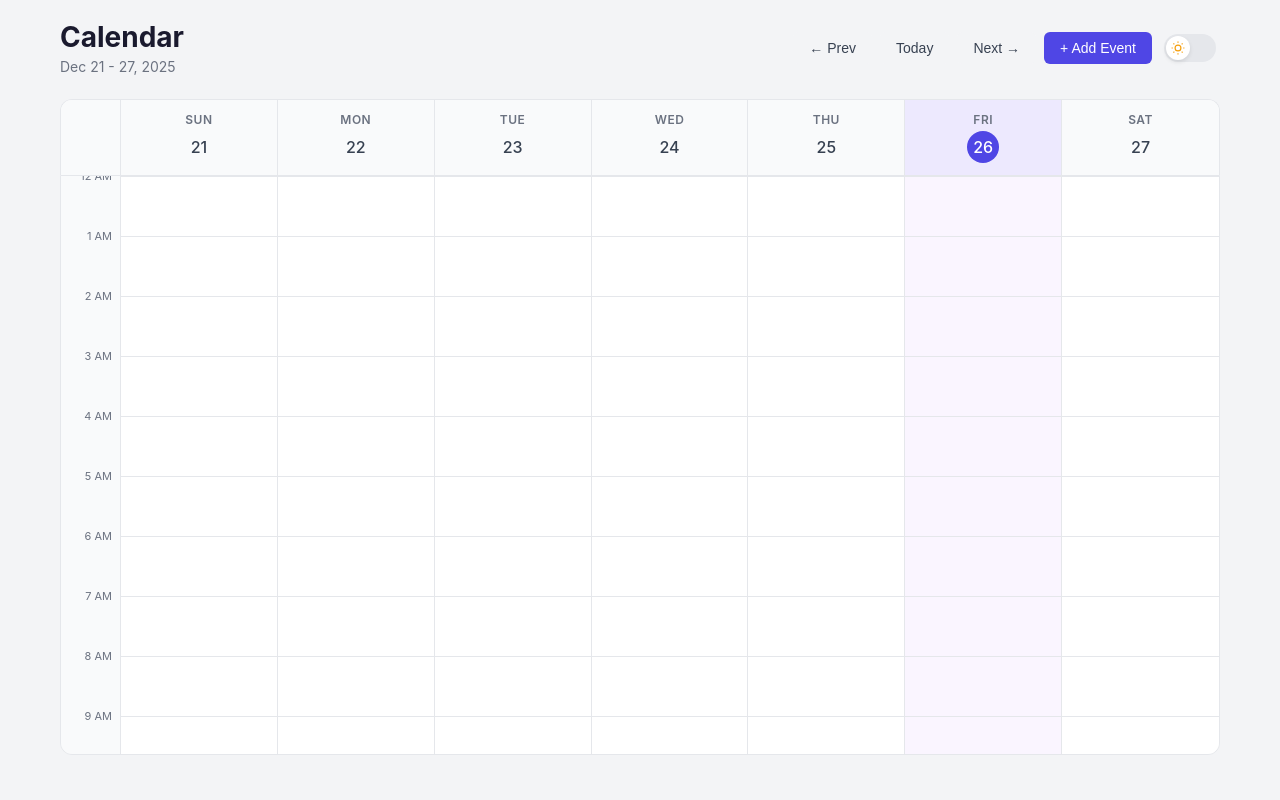
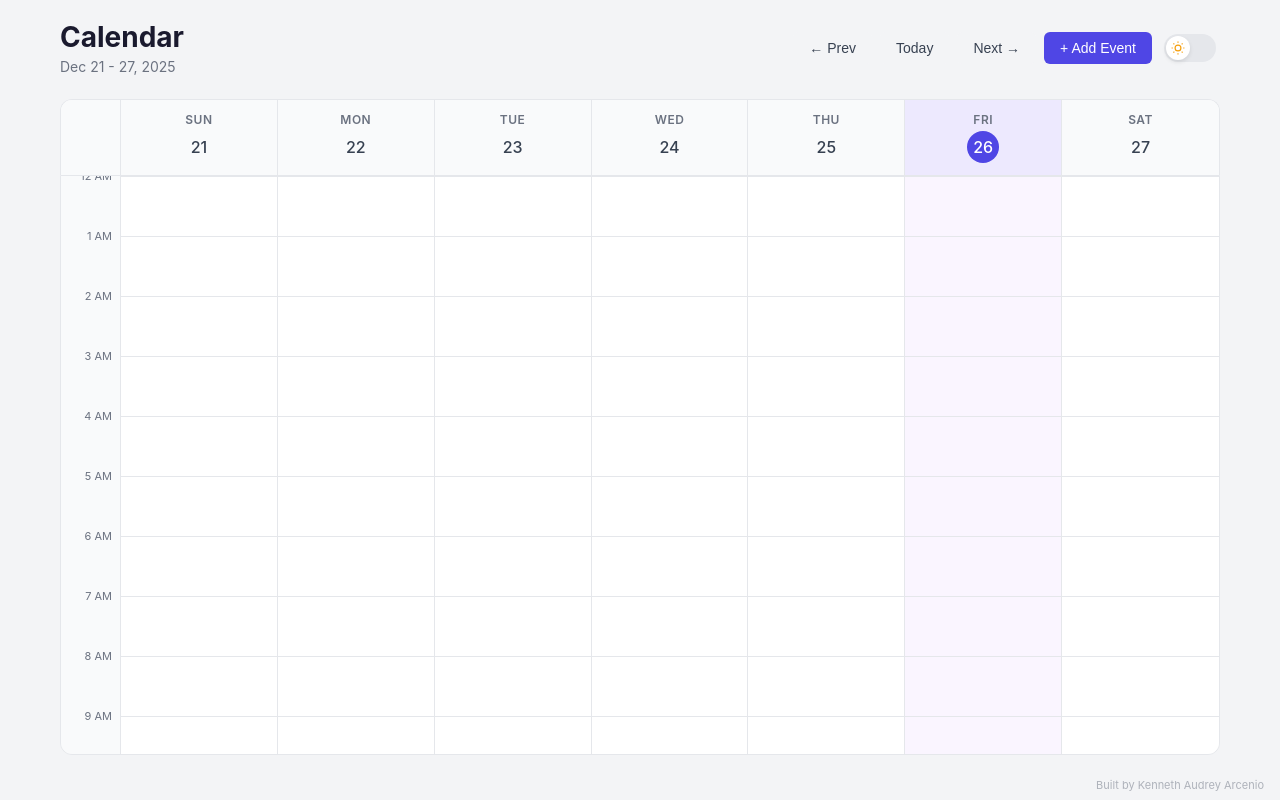
Before and after one commit to kennetharcenio/calendar-app, an Angular app in the folder calendar-app/: page / in a window 1280 px wide. Built offline with nearby package versions, Linux system fonts and the light colour scheme.

Commit message:
Add author attribution footer

```diff
--- a/calendar-app/src/app/components/calendar/calendar.component.css
+++ b/calendar-app/src/app/components/calendar/calendar.component.css
@@ -263,6 +263,16 @@
   background: rgba(0, 0, 0, 0.4);
 }
 
+/* ===== FOOTER ===== */
+.app-footer {
+  position: fixed;
+  bottom: 8px;
+  right: 16px;
+  font-size: 11px;
+  color: var(--color-text-muted);
+  opacity: 0.5;
+}
+
 /* ===== RESPONSIVE ===== */
 @media (max-width: 768px) {
   .week-view-body {
--- a/calendar-app/src/app/components/calendar/calendar.component.html
+++ b/calendar-app/src/app/components/calendar/calendar.component.html
@@ -68,6 +68,8 @@
   </div>
 </div>
 
+<footer class="app-footer">Built by Kenneth Audrey Arcenio</footer>
+
 @if (showEventForm()) {
   <app-event-form
     [preselectedDate]="selectedDate()"
```
